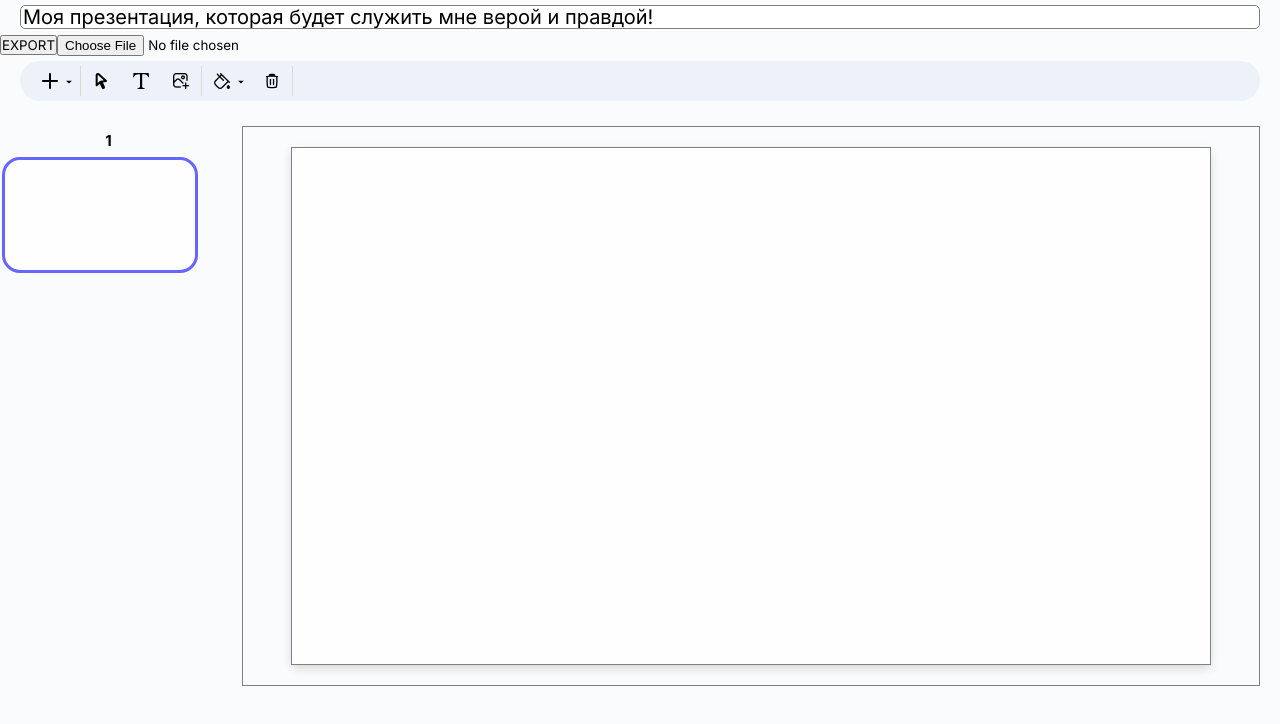
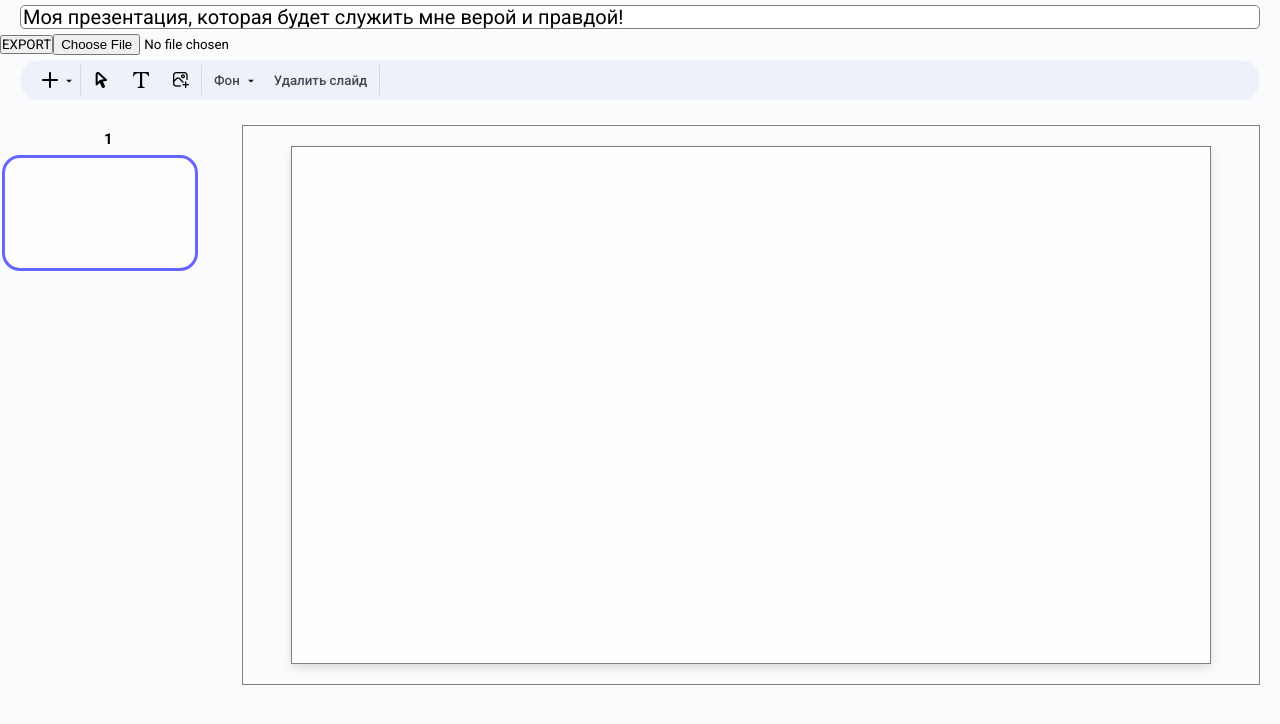
Before and after one commit to YaNeVLAD/Frontend_React, a React (Vite) app: page / in a window 1280 px wide. Shown: the top 724 px of the page. Built offline with nearby package versions, Linux system fonts and the light colour scheme.

Commit message:
Поменял шрифт в приложении. Переименовал файлы для валидации

```diff
--- a/index.html
+++ b/index.html
@@ -10,7 +10,7 @@
   <link rel="preconnect" href="https://fonts.googleapis.com">
   <link rel="preconnect" href="https://fonts.gstatic.com" crossorigin>
   <link
-    href="https://fonts.googleapis.com/css2?family=Inter:ital,opsz,wght@0,14..32,100..900;1,14..32,100..900&display=swap"
+    href="https://fonts.googleapis.com/css2?family=Inter:ital,opsz,wght@0,14..32,100..900;1,14..32,100..900&family=Roboto:ital,wght@0,400;0,500;0,700;1,400;1,500;1,700&display=swap"
     rel="stylesheet">
 </head>
 
--- a/src/App.module.css
+++ b/src/App.module.css
@@ -1,7 +1,7 @@
 * {
   margin: 0px;
   padding: 0px;
-  font-family: 'Inter', sans-serif;
+  font-family: 'Roboto', sans-serif;
   box-sizing: border-box;
 }
 
--- a/src/components/Button/Button.module.css
+++ b/src/components/Button/Button.module.css
@@ -10,6 +10,9 @@
     background-color: transparent;
     border: 0;
     position: relative;
+    text-align: center;
+    font-weight: 500;
+    color: #000000B3;
 }
 
 .button:hover {
--- a/src/storage/editor.ts
+++ b/src/storage/editor.ts
@@ -1,9 +1,9 @@
 /* eslint-disable @typescript-eslint/no-unsafe-function-type */
 import { getEditorFromStorage, saveEditorToStorage } from "./utils/localStorage"
+import { validatePresentation } from "./file/validation/ajv"
 import { BASE_EDITOR } from "../common/baseEditor"
 import { deepCopy } from "./utils/deepCopy"
 import { EditorType } from "./types"
-import { validatePresentation } from "./file/validate"
 
 let editorChangeHandler: Function | undefined
 
--- a/src/storage/file/parse.ts
+++ b/src/storage/file/parse.ts
@@ -1,24 +1,17 @@
 /* eslint-disable @typescript-eslint/no-explicit-any */
 import { PresentationType, SelectionType } from "../types"
+import { validatePresentation, validateSelection } from "./validation/ajv"
 
 function parsePresentationFromJson(dataJson: string): PresentationType | null {
     const data = JSON.parse(dataJson)
-    if (isPresentationType(data)) return data
+    if (validatePresentation(data)) return data
     return null
 }
 
 function parseSelectionFromJson(dataJson: string): SelectionType | null {
     const data = JSON.parse(dataJson)
-    if (isSelectionType(data)) return data
+    if (validateSelection(data)) return data
     return null
-}
-
-function isPresentationType(data: any): data is PresentationType {
-    return data && typeof data === "object" && "slides" in data
-}
-
-function isSelectionType(data: any): data is SelectionType {
-    return data && typeof data === "object" && "selectedSlide" in data
 }
 
 export {
--- a/src/storage/file/read.ts
+++ b/src/storage/file/read.ts
@@ -1,6 +1,6 @@
 import { parsePresentationFromJson } from "./parse"
-import { validatePresentation } from "./validate"
 import { PresentationType } from "../types"
+import { validatePresentation } from "./validation/ajv"
 
 function restoreEditor(file: File | undefined): Promise<PresentationType | null> {
     return new Promise((resolve, reject) => {
--- a/src/storage/file/validate.ts
+++ b/src/storage/file/validation/ajv.ts
@@ -1,4 +1,4 @@
-import { PresentationType, SlideType, SlideStartContentType, BackgroundType, SolidColor, ImageSrc, GradientColor, SlideObjectType, PositionType } from '../types'
+import { PresentationType, SlideType, SlideStartContentType, BackgroundType, SolidColor, ImageSrc, GradientColor, SlideObjectType, PositionType, SelectionType, SizeType } from '../../types'
 import Ajv, { JSONSchemaType } from 'ajv'
 
 const ajv = new Ajv()
@@ -10,6 +10,16 @@ const positionTypeSchema: JSONSchemaType<PositionType> = {
         y: { type: 'number' },
     },
     required: ['x', 'y'],
+    additionalProperties: false,
+}
+
+const sizeTypeSchema: JSONSchemaType<SizeType> = {
+    type: 'object',
+    properties: {
+        width: { type: 'number' },
+        height: { type: 'number' },
+    },
+    required: ['width', 'height'],
     additionalProperties: false,
 }
 
@@ -48,6 +58,7 @@ const backgroundTypeSchema: JSONSchemaType<BackgroundType> = {
 }
 
 const slideObjectTypeSchema: JSONSchemaType<SlideObjectType> = {
+    type: 'object',
     oneOf: [
         {
             type: 'object',
@@ -55,15 +66,7 @@ const slideObjectTypeSchema: JSONSchemaType<SlideObjectType> = {
                 id: { type: 'string' },
                 type: { type: 'string', const: 'imageObj' },
                 pos: positionTypeSchema,
-                size: {
-                    type: 'object',
-                    properties: {
-                        width: { type: 'number' },
-                        height: { type: 'number' },
-                    },
-                    required: ['width', 'height'],
-                    additionalProperties: false,
-                },
+                size: sizeTypeSchema,
                 turnAngle: { type: 'number' },
                 src: imageSrcSchema,
             },
@@ -76,15 +79,7 @@ const slideObjectTypeSchema: JSONSchemaType<SlideObjectType> = {
                 id: { type: 'string' },
                 type: { type: 'string', const: 'textObj' },
                 pos: positionTypeSchema,
-                size: {
-                    type: 'object',
-                    properties: {
-                        width: { type: 'number' },
-                        height: { type: 'number' },
-                    },
-                    required: ['width', 'height'],
-                    additionalProperties: false,
-                },
+                size: sizeTypeSchema,
                 turnAngle: { type: 'number' },
                 value: { type: 'string' },
                 font: { type: 'string' },
@@ -119,8 +114,20 @@ const presentationTypeSchema: JSONSchemaType<PresentationType> = {
     additionalProperties: false,
 }
 
+const selectionTypeSchema: JSONSchemaType<SelectionType> = {
+    type: 'object',
+    properties: {
+        selectedSlide: slideTypeSchema,
+        selectedObject: { ...slideObjectTypeSchema, nullable: true }
+    },
+    required: ['selectedSlide'],
+    additionalProperties: false,
+}
+
 const validatePresentation = ajv.compile(presentationTypeSchema)
+const validateSelection = ajv.compile(selectionTypeSchema)
 
 export {
-    validatePresentation
+    validatePresentation,
+    validateSelection
 }
--- a/src/views/toolsArea/slideButtonSet/SlideButtonSet.tsx
+++ b/src/views/toolsArea/slideButtonSet/SlideButtonSet.tsx
@@ -18,8 +18,8 @@ function SlideButtonSet({ slide }: SlideButtonSetProps) {
     return (
         <>
             <Button
-                type='icon'
-                value='bucket'
+                type='text'
+                value='Фон'
                 onClick={() => { }}
                 className=''
                 dropdownContent={[
@@ -30,8 +30,8 @@ function SlideButtonSet({ slide }: SlideButtonSetProps) {
                 ]} />
 
             <Button
-                type='icon'
-                value='trashCan'
+                type='text'
+                value='Удалить слайд'
                 onClick={() => dispatch(deleteSlide)}
                 className='' />
         </>
```
